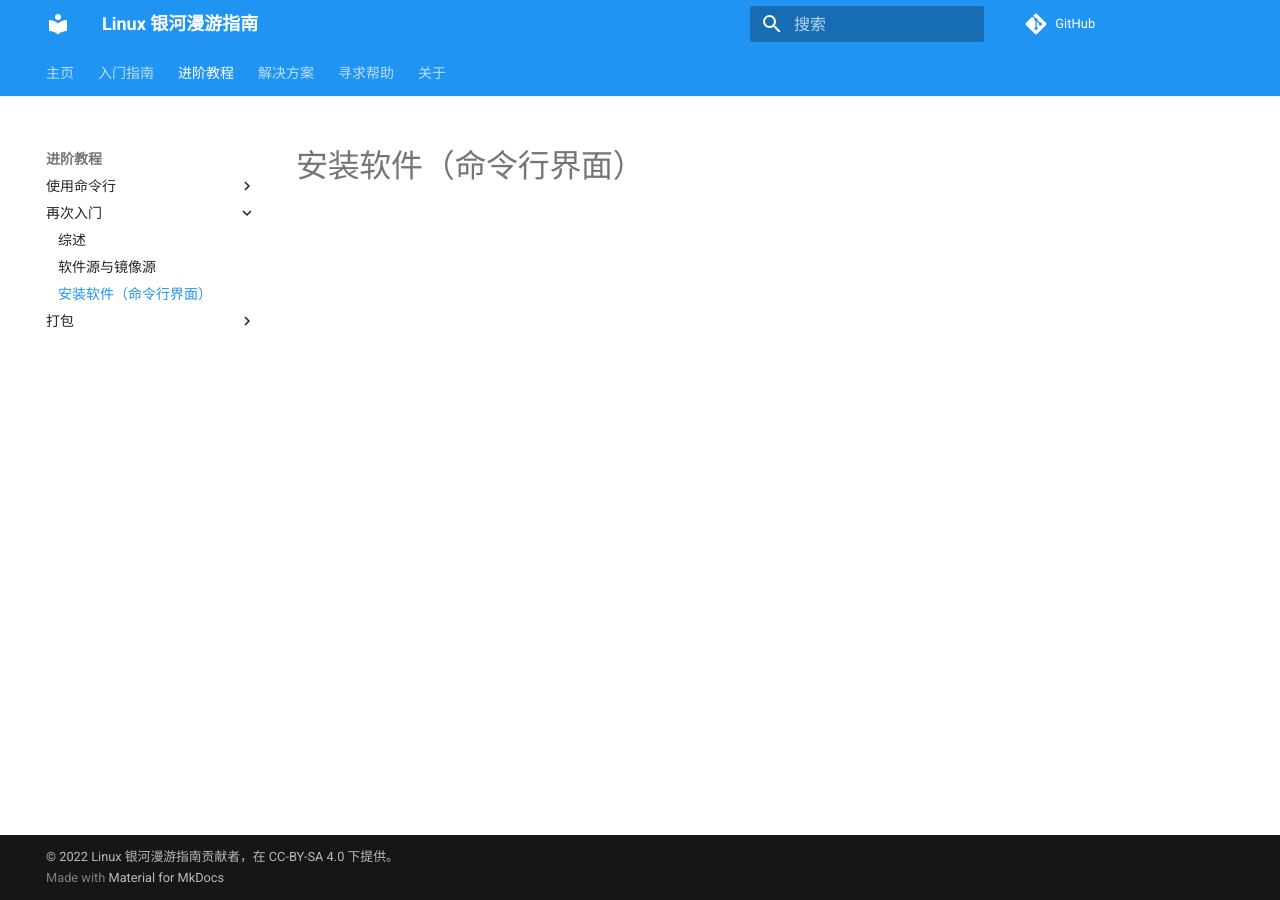
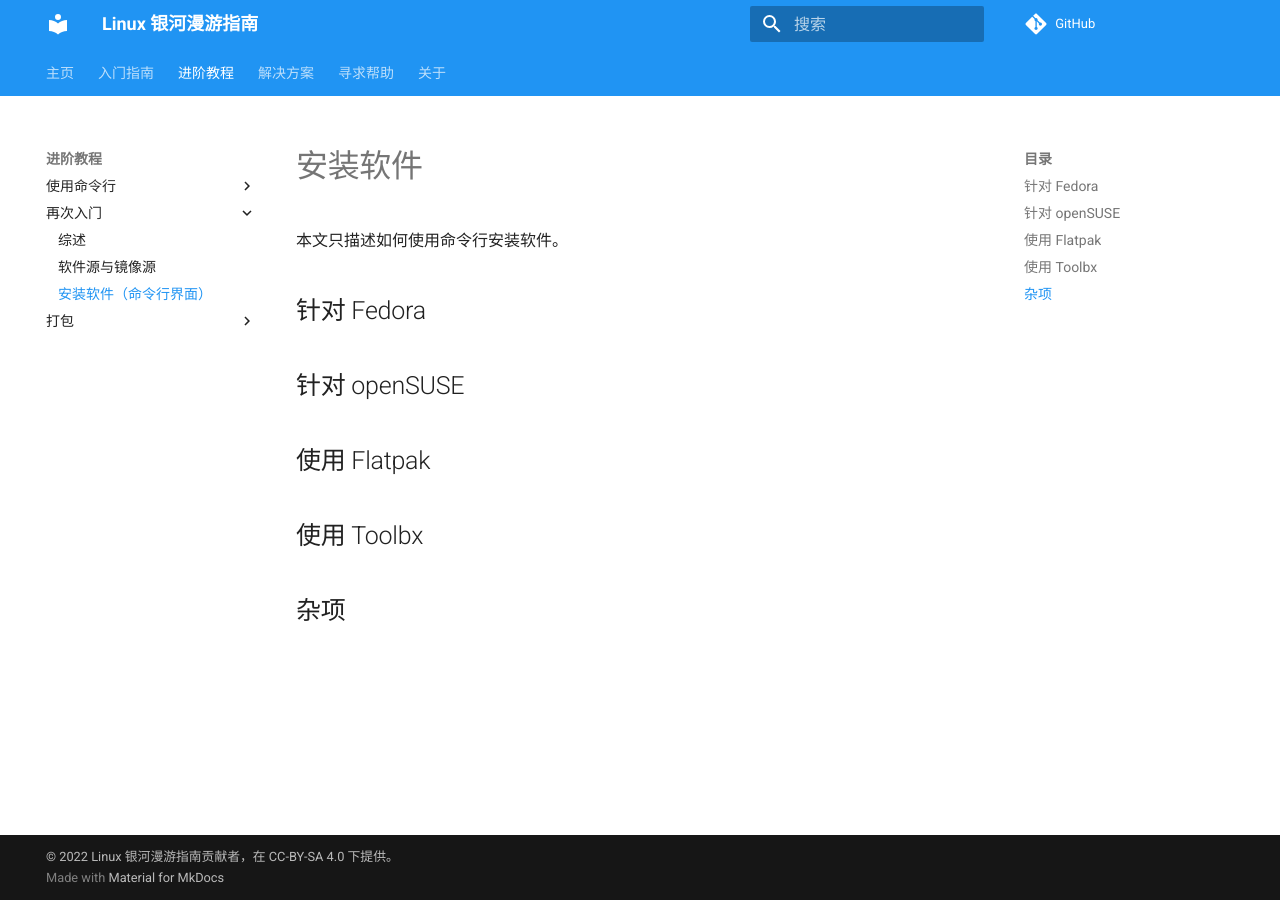
Before and after one commit to linuxhitchhiker/THGLG, an MkDocs documentation site: the page built from docs/advanced/re-entry/apps-cli.md, in a window 1280 px wide. Built offline with MkDocs 1.6.1 and Material for MkDocs 9.7.7, drawn with Linux system fonts in a browser that asks for light colours; comment, search, counter and statistics services are not loaded.

Commit message:
update apps

```diff
--- a/docs/advanced/re-entry/apps-cli.md
+++ b/docs/advanced/re-entry/apps-cli.md
@@ -1,3 +1,17 @@
 ---
 title: "安装软件（图形化界面）"
 ---
+
+# 安装软件
+
+本文只描述如何使用命令行安装软件。
+
+## 针对 Fedora
+
+## 针对 openSUSE
+
+## 使用 Flatpak
+
+## 使用 Toolbx
+
+## 杂项
```
Also changed, not shown: docs/entry/desktop/apps-gui.md (+5 -1 lines).
